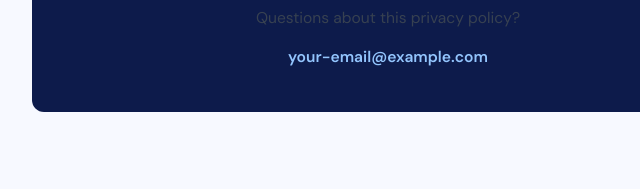
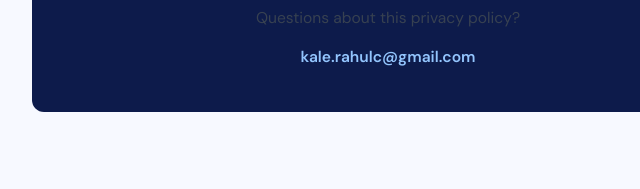
Before and after one commit to RahulKale31/focusguard-privacy, a plain HTML site: page index.html in a window 1280 px wide. Shown: the part 3425-3614 px from the top of the page, 252-892 px from the left. Drawn offline with Linux system fonts and the light colour scheme.

Commit message:
Add files via upload

```diff
--- a/index.html
+++ b/index.html
@@ -273,7 +273,7 @@
   <div class="contact-box">
     <h2>Contact Us</h2>
     <p>Questions about this privacy policy?</p>
-    <p style="margin-top:8px;"><a href="mailto:your-email@example.com">your-email@example.com</a></p>
+    <p style="margin-top:8px;"><a href="mailto:your-email@example.com">kale.rahulc@gmail.com</a></p>
   </div>
 
 </main>
```
